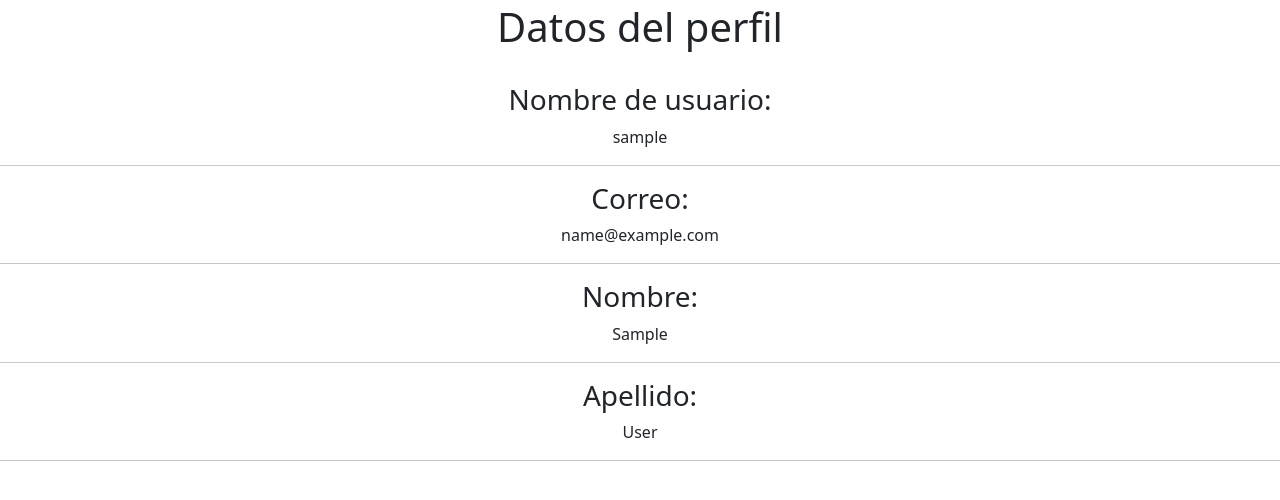
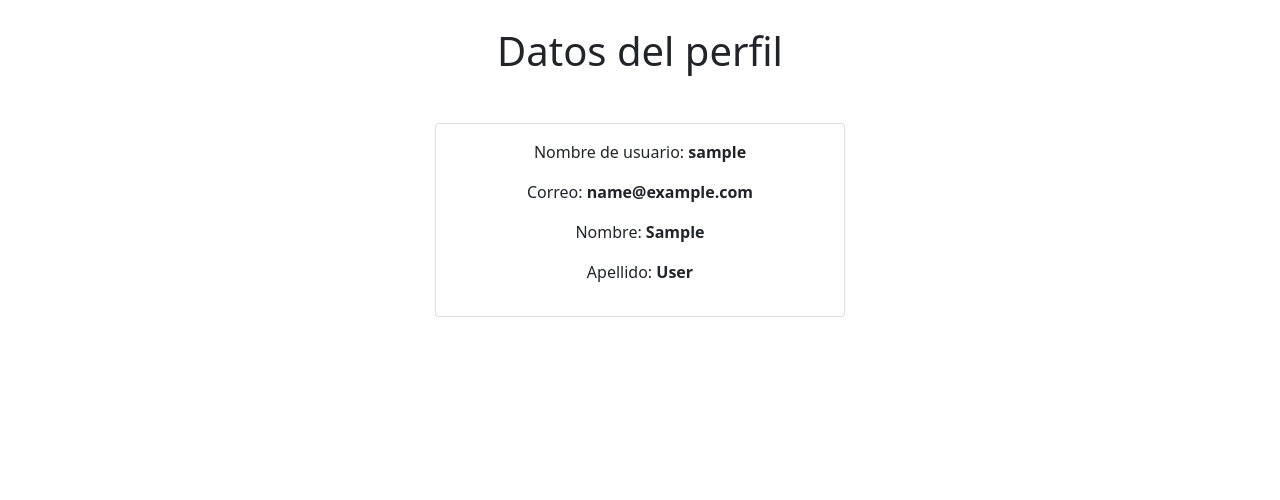
Before and after one commit to joaquingrosso/Proyecto-de-Software, a Flask app: page /ver_perfil in a window 1280 px wide. Shown: the part 105-605 px from the top of the page. Run offline with Flask 2, Linux system fonts and the light colour scheme; the visitor is signed in with stand-in values (Sample User, id 1); data comes from the database, SQL or seed files in the repository.

Commit message:
se agrego agrego estilo para mostrar datos del perfil

```diff
--- a/admin/src/web/templates/user/ver_perfil.html
+++ b/admin/src/web/templates/user/ver_perfil.html
@@ -1,27 +1,29 @@
 {% extends "index.html" %}
-
 
 {% block content %}
 
+<br>
 <h1>Datos del perfil</h1>
 <br>
-<div id="header">
-    <h3>Nombre de usuario: </h3> {{ user.username }}
+
+<div class="row">
+    <div class="col-md-6 col-lg-4 my-3">
+    </div>
+    <div class="col-md-6 col-lg-4 my-3">
+      <div class="card">
+        <div class="card-body">
+          <p class="card-text">
+            Nombre de usuario: <b> {{ user.username }}   </b>
+            <p></p>
+            Correo: <b>{{ user.email }} </b>
+            <p></p>
+            Nombre: <b> {{ user.first_name }}  </b>
+            <p></p>
+            Apellido: <b> {{ user.last_name }} </b>
+          </p>
+        </div>
+  </div>
 </div>
-<hr/>
-<div id="header">
-    <h3>Correo: </h3> {{ user.email }}
-</div>
-<hr/>
-<div id="header">
-    <h3>Nombre: </h3>  {{ user.first_name }}
-</div>
-<hr/>
-<div id="header">
-    <h3>Apellido: </h3> {{ user.last_name }}
-</div>
-</div>
-<hr/>
 
 
 {% endblock %}
```
Also changed, not shown: admin/src/web/templates/index.html (line endings or trailing spaces), 2 other files.
